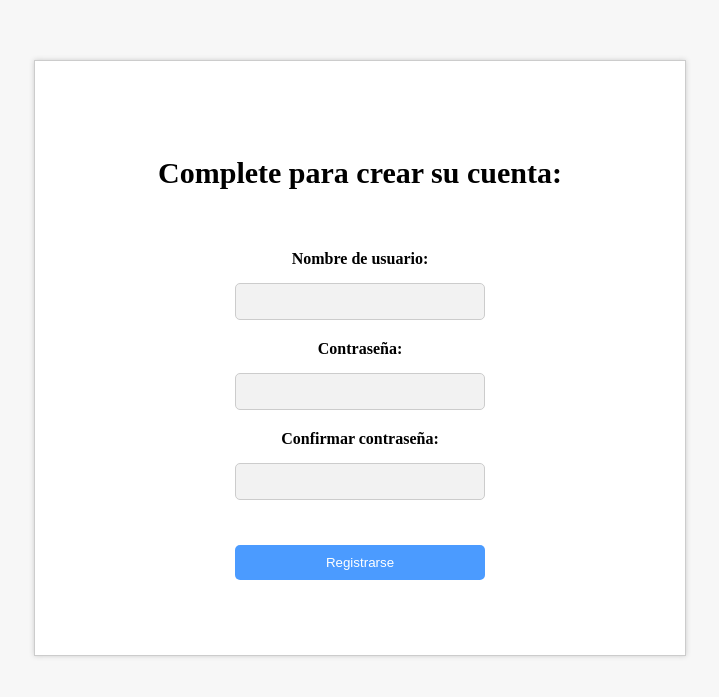
After one commit to lukasvaz/fork-Software-Engineering, a Django app: page /registro/ in a window 1280 px wide. The commit adds this page. Shown: the top 697 px of the page, without its empty margins (280-999 px from the left). Run offline with Django 4.2, Linux system fonts and the light colour scheme.

Commit message:
agregar front-end de registro

```diff
--- a/igs/urls.py
+++ b/igs/urls.py
@@ -16,11 +16,12 @@ Including another URLconf
 """
 from django.contrib import admin
 from django.urls import path
-from  main.views import home_views,log_in_views,transaction_views
+from  main.views import home_views,log_in_views,transaction_views, registro_views
 
 urlpatterns = [
     path("", log_in_views.log_in),
     path("home/", home_views.home,name="home"),
     path("admin/", admin.site.urls),
     path('transaction/', transaction_views.transaction,name="transaction"),
+    path('registro/', registro_views.registro,name="registro"),
 ]
--- /dev/null
+++ b/main/views/registro_views.py
@@ -0,0 +1,16 @@
+from django.http import  HttpResponse
+from django.template import Template,Context,loader
+from django.shortcuts import render
+
+# el comportamiento actual es :iniciar sesion -> home
+#
+# falta especificar distintos comportamientos (Aux de forms):
+# get ->renderizar template
+# post-> validar usuario si no  ofrecer opcion de registrarse
+# Renzo: copie y pegue la vista de login, aca hay que agregar mas cosas.
+
+def registro(request):
+    template=loader.get_template("registro.html")
+    ctx={}
+    rendered_template=template.render(ctx)
+    return HttpResponse(rendered_template)
--- /dev/null
+++ b/web_design/templates/registro.html
@@ -0,0 +1,114 @@
+<!DOCTYPE html>
+<html>
+<head>
+	<title>Registro</title>
+	<style>
+        body {
+            background-color: #f7f7f7;
+        }
+
+        /* Estilo para el contenedor principal */
+        .cont {
+            text-align: center;
+            width: 80%;
+            max-width: 500px;
+            margin: 0 auto;
+            padding: 75px;
+            background-color: white;
+            border: 1px solid #ccc;
+            box-shadow: 0 0 5px #ccc;
+            margin-top: 60px;
+        }
+
+        /* Estilo para el título */
+        h1 {
+            margin-bottom: 60px;
+            font-size: 30px;
+        }
+
+        /* Estilo para las etiquetas de entrada */
+        label {
+            display: block;
+            margin-bottom: 15px;
+            font-weight: bold;
+        }
+
+        /* Estilo para los campos de entrada */
+        input[type="text"],
+        input[type="password"] {
+            width: 50%;
+            padding: 10px;
+            margin-bottom: 20px;
+            border: 1px solid #ccc;
+            border-radius: 5px;
+            box-sizing: border-box;
+            background-color: #f2f2f2;
+        }
+
+        /* Estilo para el botón de enviar */
+        input[type="submit"] {
+            width: 50%;
+            padding: 10px;
+            background-color: #4b9bff;
+            color: #fff;
+            border: none;
+            border-radius: 5px;
+            cursor: pointer;
+            box-sizing: border-box;
+            margin-top: 25px;
+        }
+
+        /* Estilo para el botón de enviar al pasar el cursor */
+        input[type="submit"]:hover {
+            background-color: #1e90ff;
+        }
+
+    </style>
+</head>
+<body>
+    <div class="cont">
+        <h1>Complete para crear su cuenta:</h1>
+        <form action="{% url 'home' %}" id="registration-form">
+            <label for="username">Nombre de usuario:</label>
+            <input type="text" id="username" name="username" required>
+            <br>
+            <label for="password">Contraseña:</label>
+            <input type="password" id="password" name="password" required>
+            <br>
+            <label for="confirm-password">Confirmar contraseña:</label>
+            <input type="password" id="confirm-password" name="confirm-password" required>
+            <br>
+            <input type="submit" value="Registrarse">
+        </form>
+    </div>
+
+	<script>
+		// Aquí va el código JavaScript para validar el formulario
+		const form = document.querySelector('#registration-form');
+		form.addEventListener('submit', (event) => {
+            const username = form.elements['username'].value;
+			const password = form.elements['password'].value;
+			const confirm_password = form.elements['confirm-password'].value;
+            const passwordRegex = /^(?=.*\d)(?=.*[a-zA-Z])[a-zA-Z0-9]{8,}$/;
+            let errores = [];
+
+            if (username.length < 5) {
+                // aca se podria agregar que valide que no exista el username
+                errores.push('-El nombre de usuario debe tener al menos 5 caracteres');
+            }
+
+			if (password !== confirm_password) {
+				errores.push('-Las contraseñas no coinciden.');
+			}
+
+            if (!passwordRegex.test(password)) {
+                errores.push('-La contraseña debe tener al menos 8 caracteres y contener letras y números.');
+            }
+
+            event.preventDefault();
+            alert('Por favor, corrija los siguientes errores:\n\n' + errores.join('\n'))
+		});
+	</script>
+
+</body>
+</html>
--- a/web_design/templates/transaccion.html
+++ b/web_design/templates/transaccion.html
@@ -6,7 +6,7 @@
     <meta name="viewport" content="width=device-width, initial-scale=1.0">
     <title>Document</title>
     <style>
-            body {
+        body {
           background-color: #f7f7f7;
         }
 
```
Also changed, not shown: web_design/templates/log_in.html (+19 -9 lines).
